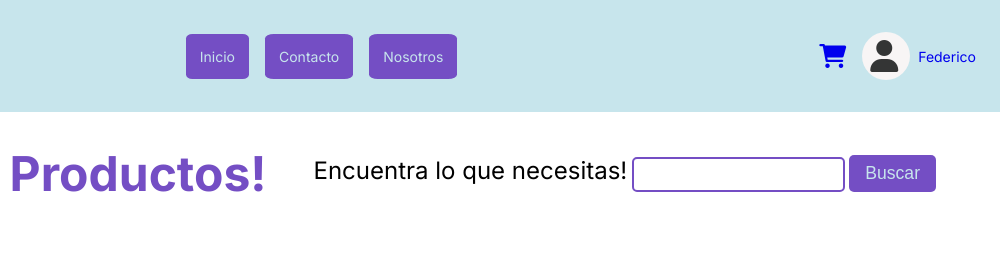
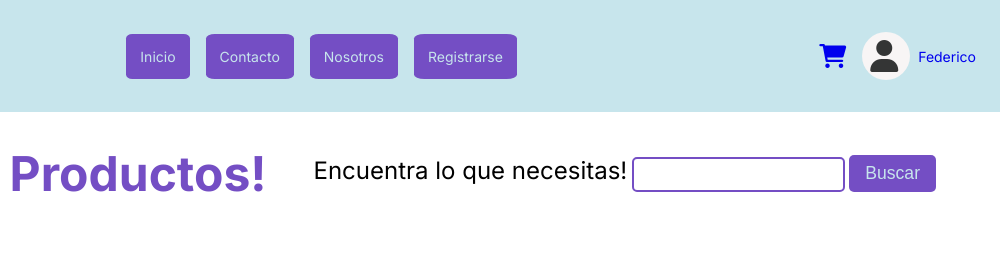
Before and after one commit to FedericoJuan/e-commerce_primera_parte, a website: page index.html in a window 1280 px wide. Shown: the top 260 px of the page, 280-1280 px from the left. Drawn offline with Linux system fonts and the light colour scheme.

Commit message:
agrego boton registrar y cambio color del carrito a color de paleta

```diff
--- a/index.html
+++ b/index.html
@@ -27,6 +27,9 @@
             </li>
             <li class="navbar__nav-item">
                 <a href="/pages/about-us/about-us.html" class="navbar__nav-link">Nosotros</a>
+            </li>
+            <li class="navbar__nav-item">
+                <a href="/pages/register/register.html" class="navbar__nav-link">Registrarse</a>
             </li>
         </ul>
         <nav class="navbar__user-menu">
--- a/scss/pages/_home.scss
+++ b/scss/pages/_home.scss
@@ -1,3 +1,12 @@
+.navbar {
+    .navbar__user-menu {
+        .navbar__user-menu-cart i {
+            color: $color-bg-secondary;
+        }
+    }
+
+
+}
 header {
     margin: 1rem 3rem ;
     display:flex;
```
